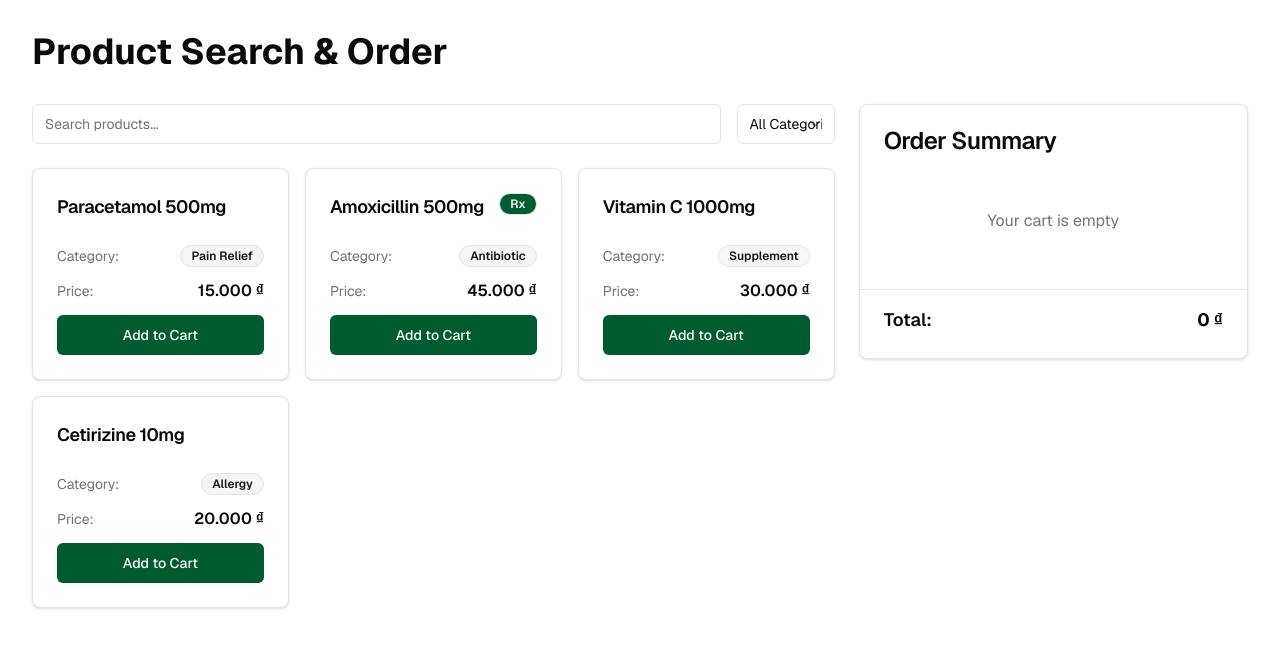
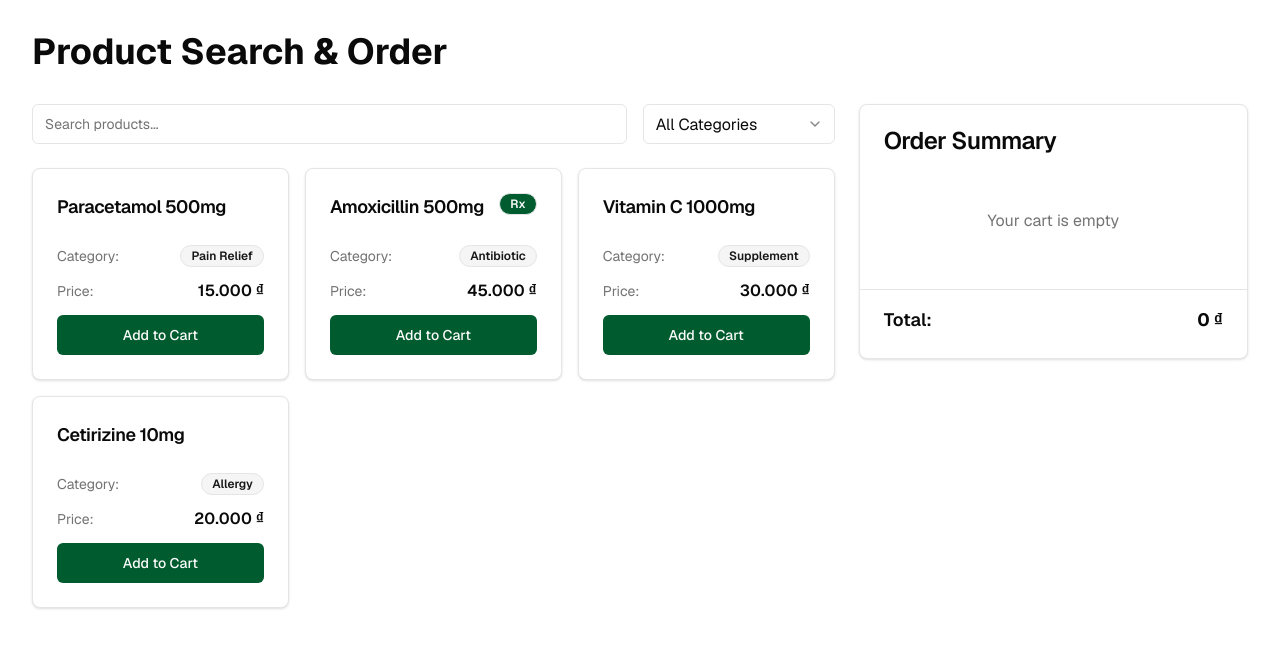
Before and after one commit to SpyOfAlien/BuymedProductOrder, a Next.js app: page / in a window 1280 px wide. Shown: the top 648 px of the page. Built offline with nearby package versions, Linux system fonts and the light colour scheme.

Commit message:
fix: update width for filter product

```diff
--- a/components/feature/product/product-list.tsx
+++ b/components/feature/product/product-list.tsx
@@ -100,6 +100,7 @@ function ProductListFilter() {
     <Select
       value={selectedCategory}
       onChange={(e) => setSelectedCategory(e.target.value)}
+      className="w-48 text-base"
     >
       <option value="">All Categories</option>
       {categories.map((category) => (
```
